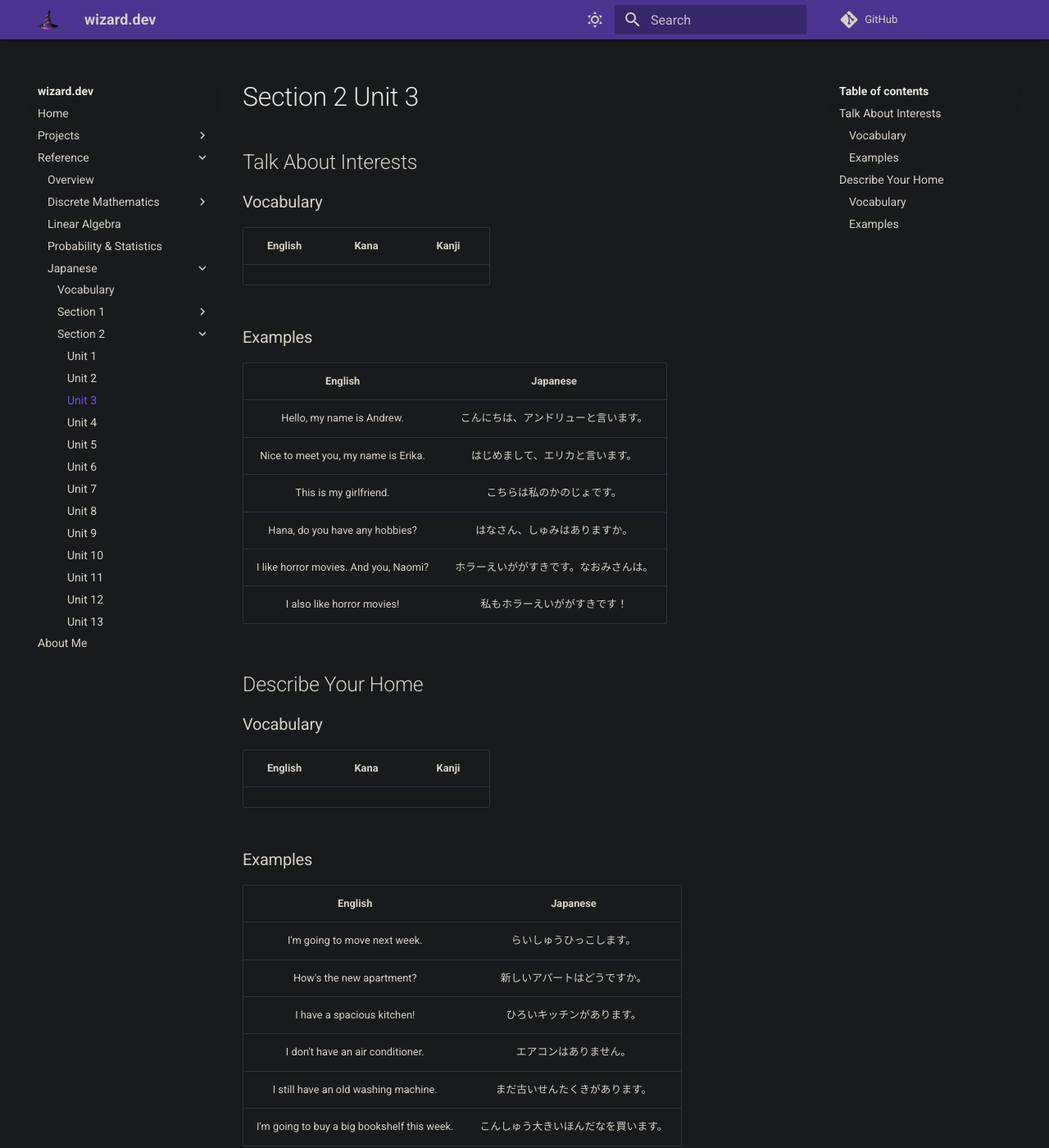
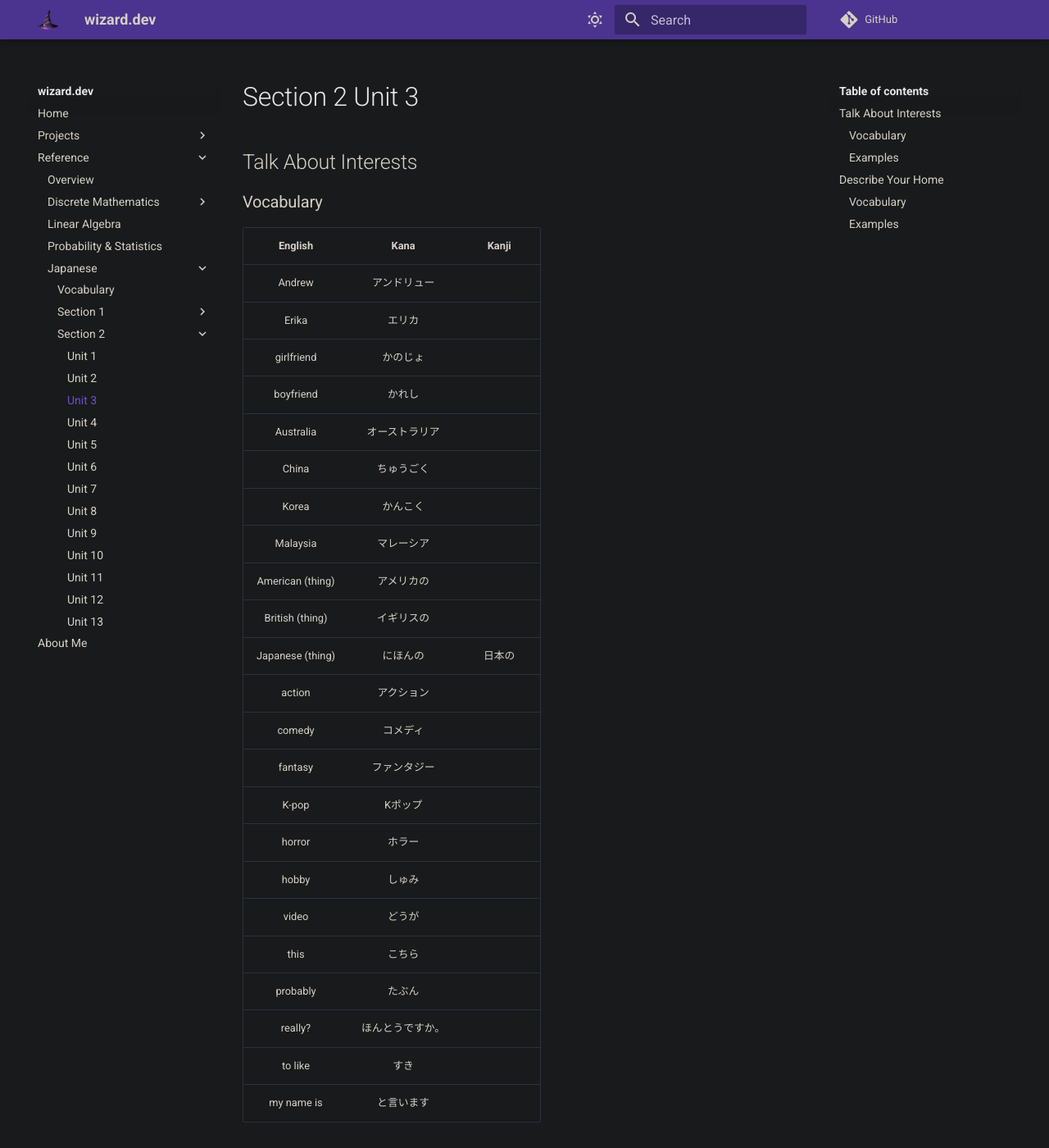
Before and after one commit to zkWildfire/wizard.dev, an MkDocs documentation site: the page built from docs/reference/japanese/section-2/unit-3.md, in a window 1280 px wide and 1400 px high. Shown: the whole window at 82% size. Built offline with MkDocs 1.6.1 and Material for MkDocs 9.7.7, drawn with Linux system fonts in a browser that asks for light colours; comment, search, counter and statistics services are not loaded; some of the changed text lies outside the part shown.

Commit message:
Begin working through vocab for section 2.

```diff
--- a/docs/reference/japanese/section-2/unit-3.md
+++ b/docs/reference/japanese/section-2/unit-3.md
@@ -3,7 +3,29 @@
 ### Vocabulary
 | English | Kana | Kanji |
 |:-------:|:----:|:-----:|
-
+| Andrew | アンドリュー | |
+| Erika | エリカ | |
+| girlfriend | かのじょ | |
+| boyfriend | かれし | |
+| Australia | オーストラリア | |
+| China | ちゅうごく | |
+| Korea | かんこく | |
+| Malaysia | マレーシア | |
+| American (thing) | アメリカの | |
+| British (thing) | イギリスの | |
+| Japanese (thing) | にほんの | 日本の |
+| action | アクション | |
+| comedy | コメディ | |
+| fantasy | ファンタジー | |
+| K-pop | Kポップ | |
+| horror | ホラー | |
+| hobby | しゅみ | |
+| video | どうが | |
+| this | こちら | |
+| probably | たぶん | |
+| really? | ほんとうですか。 | |
+| to like | すき | |
+| my name is | と言います | |
 
 ### Examples
 | English | Japanese |
@@ -19,7 +41,26 @@
 ### Vocabulary
 | English | Kana | Kanji |
 |:-------:|:----:|:-----:|
-
+| apartment | アパート | |
+| house | いえ | |
+| kitchen | キッチン | |
+| living room | リビング | |
+| air conditioner | エアコン | |
+| bed | ベッド | |
+| bookshelf | ほんだな | |
+| chair | いす | |
+| desk | つくえ | |
+| futon | ふとん | |
+| microwave | でんきれんき | |
+| refrigerator | れいぞうこ | |
+| table | テーブル | |
+| washing machine | せんたくき | |
+| vacuum cleaner | そうじき | |
+| to move | ひっこします | |
+| still | まだ | |
+| cramped | せまい | |
+| spacious | ひろい | |
+| well-lit | あかるい | |
 
 ### Examples
 | English | Japanese |
```
Also changed, not shown: docs/index.md (+4 -0 lines), docs/reference/japanese/section-1/unit-6.md (+3 -1 lines), docs/reference/japanese/section-2/unit-13.md (+2 -0 lines), docs/reference/japanese/section-2/unit-2.md (+24 -3 lines), docs/reference/japanese/vocabulary.md (+36 -0 lines).
